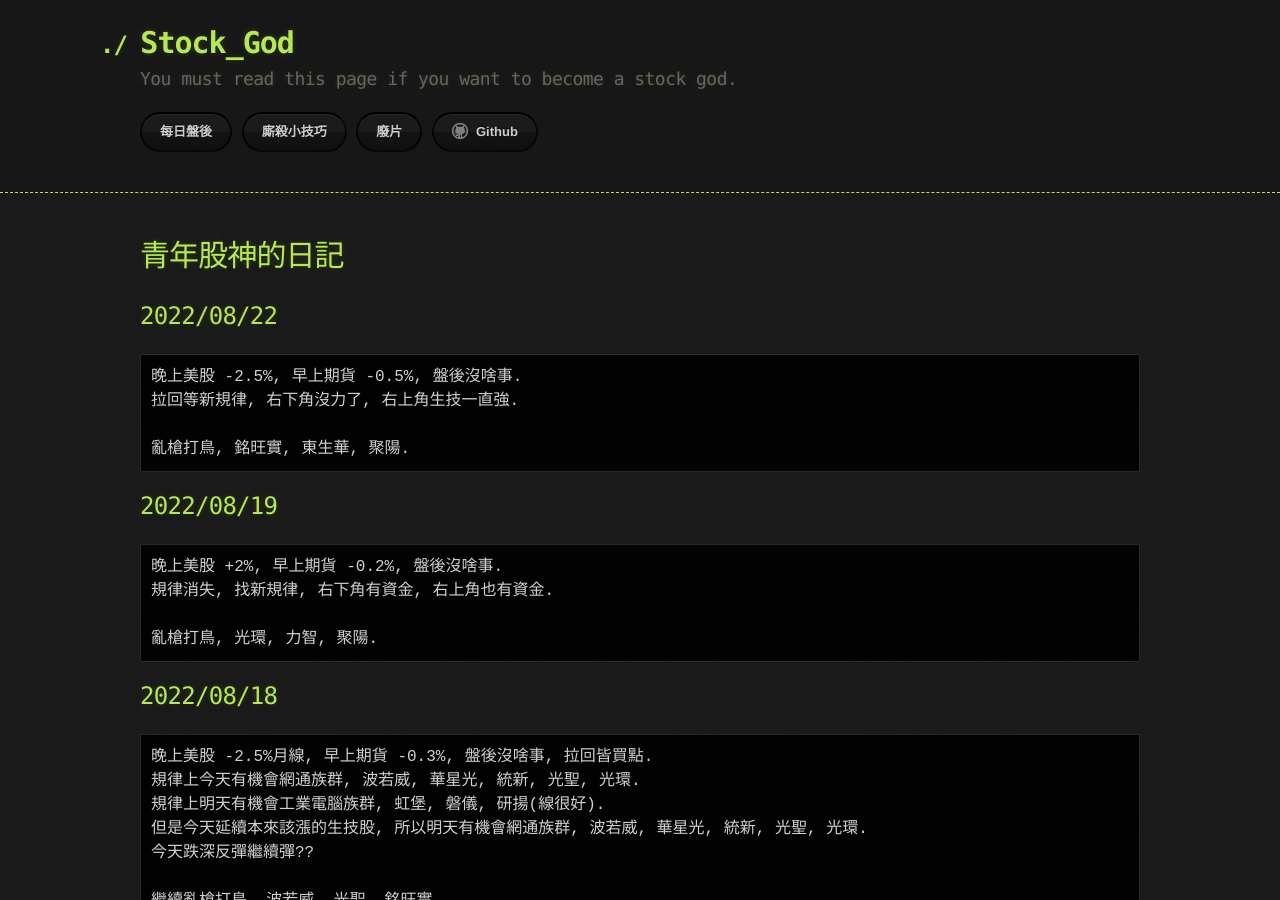
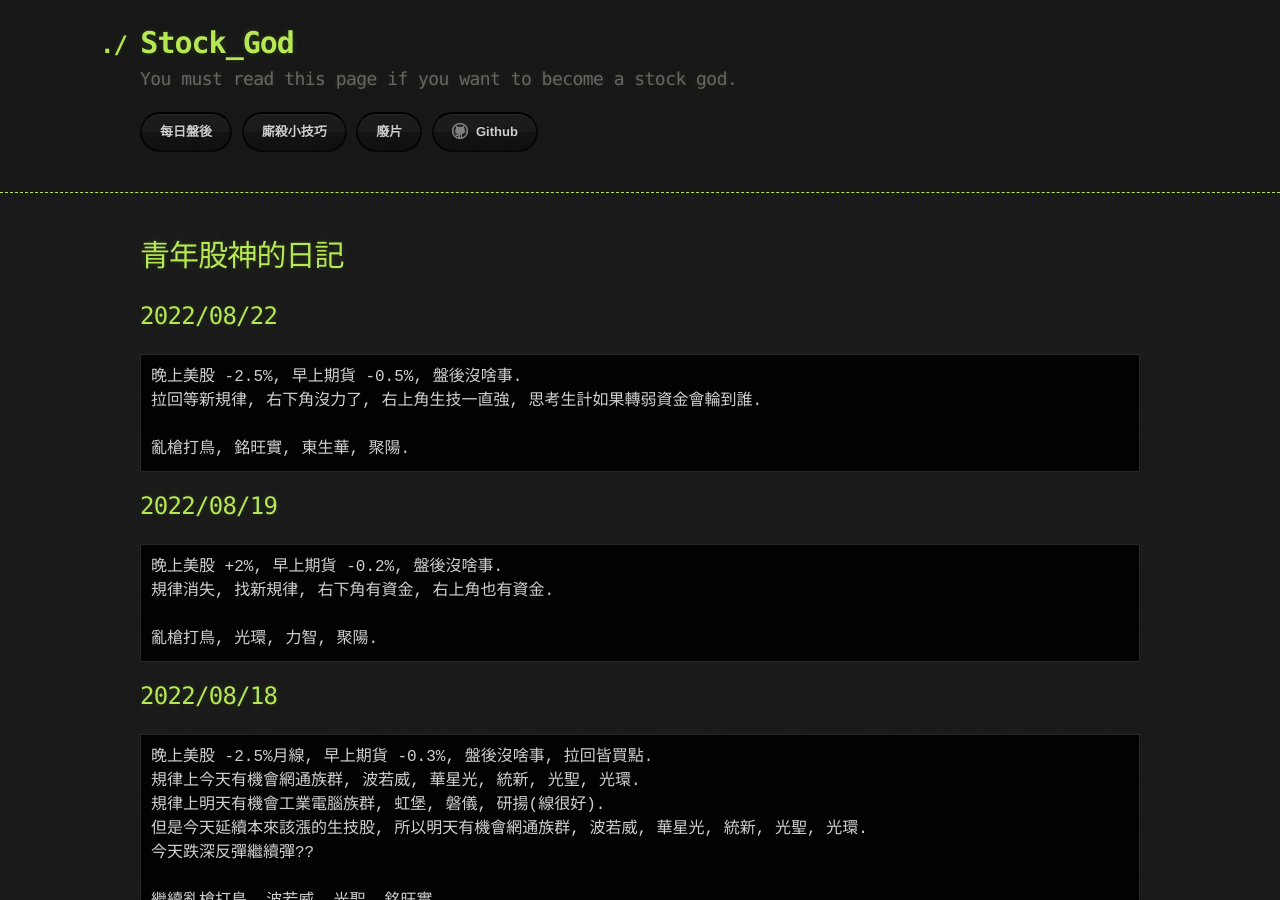
Before and after one commit to lepg5487/Stock_God, a Jekyll site: the page built from index.md, in a window 1280 px wide and 900 px high. Built offline with Jekyll 4.4.1, drawn with Linux system fonts in a browser that asks for light colours; our own code applies the rules of GitHub Pages for plain Markdown files.

Commit message:
Update index.md

````diff
--- a/index.md
+++ b/index.md
@@ -7,7 +7,7 @@ layout: testlayouts
 ## 2022/08/22
 ```
 晚上美股 -2.5%, 早上期貨 -0.5%, 盤後沒啥事.
-拉回等新規律, 右下角沒力了, 右上角生技一直強.
+拉回等新規律, 右下角沒力了, 右上角生技一直強, 思考生計如果轉弱資金會輪到誰.
 
 亂槍打鳥, 銘旺實, 東生華, 聚陽.
 ```
````
